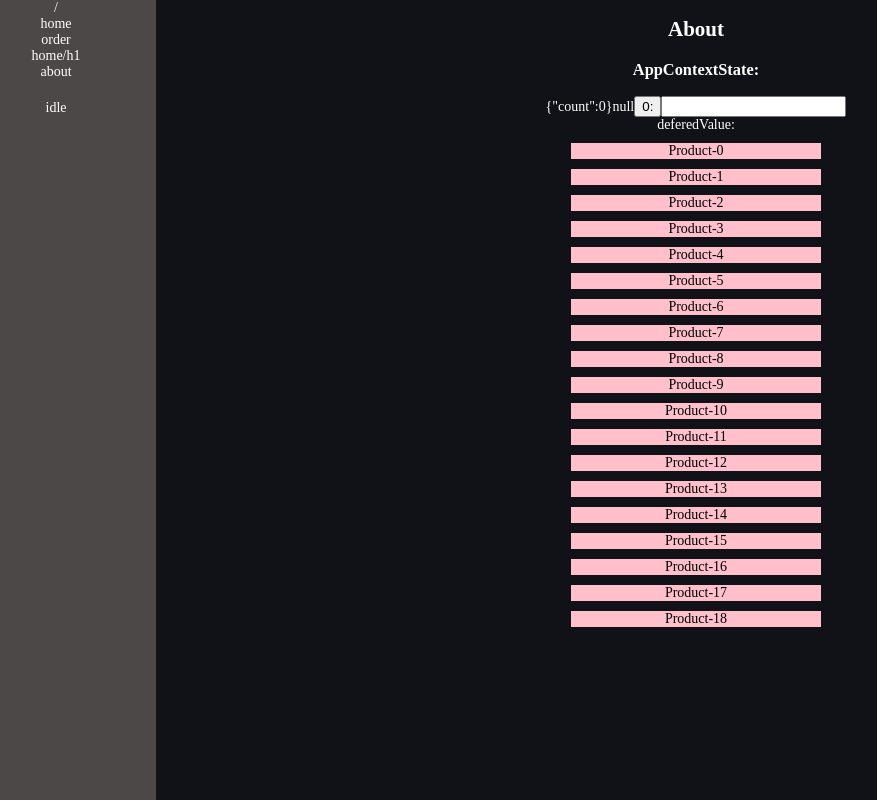
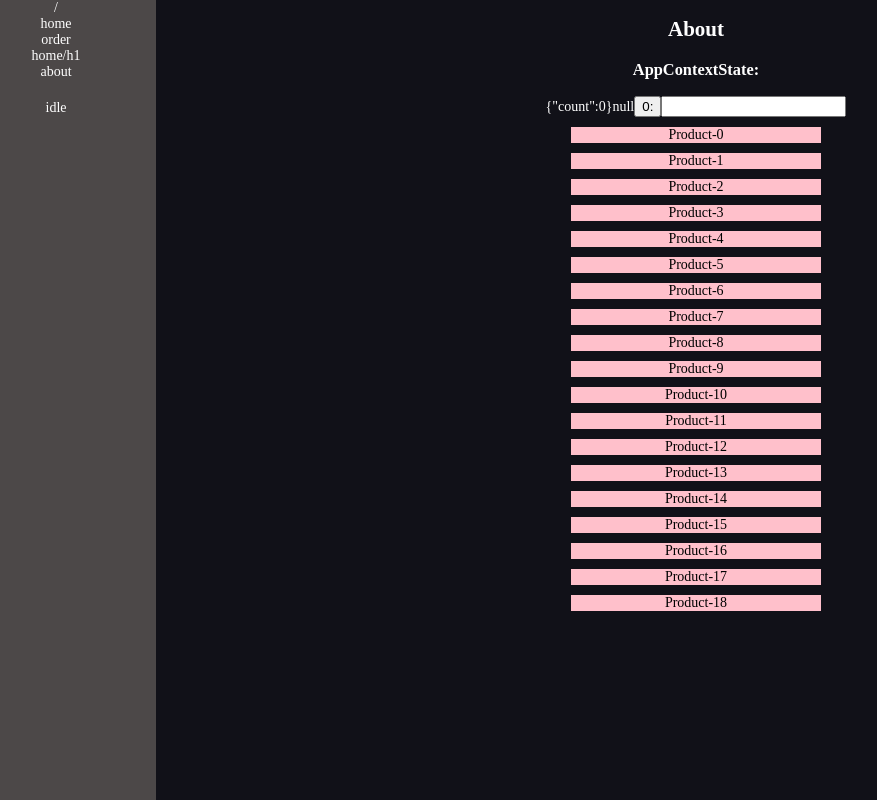
Before and after one commit to Dulun/vite-js-router, a React (Vite) app: page /about in a window 1280 px wide. Shown: the whole page, without its empty margins (44-921 px from the left). Built offline with nearby package versions, Linux system fonts and the light colour scheme.

Commit message:
refactor: 💡 startTransition

```diff
--- a/src/pages/About/index.jsx
+++ b/src/pages/About/index.jsx
@@ -2,6 +2,7 @@ import React, {
   useEffect,
   useDeferredValue,
   useState,
+  useTransition,
 } from 'react'
 import { useAppcontext } from '@/context'
 import { usePrevious } from '@/hooks'
@@ -36,7 +37,12 @@ const Component = () => {
   const deferedString = useDeferredValue(string)
   const prevCount = usePrevious(count)
 
+  const [isPending, startTransition] = useTransition()
+
   const dummyProducts = createDummyProducts()
+
+  const [productList, setProductList] =
+    useState(dummyProducts)
 
   const filterProducts = (target) => {
     if (!target) return dummyProducts
@@ -50,17 +56,17 @@ const Component = () => {
 
   const renderDeferedValue = () => {
     const onChange = (e) => {
+      startTransition(() => {
+        // low proirity
+        setProductList(filterProducts(e.target.value))
+      })
       setString(e.target.value)
     }
 
     return (
       <>
-        <input
-          type='text'
-          onChange={onChange}
-          value={string}
-        />
-        <div>deferedValue:{deferedString}</div>
+        <input type='text' onChange={onChange} />
+        {/* <div>deferedValue:{deferedString}</div> */}
       </>
     )
   }
@@ -79,7 +85,7 @@ const Component = () => {
         {count}:{prevCount}
       </button>
       {renderDeferedValue()}
-      <ProductList products={products} />
+      <ProductList products={productList} />
     </div>
   )
 }
```
